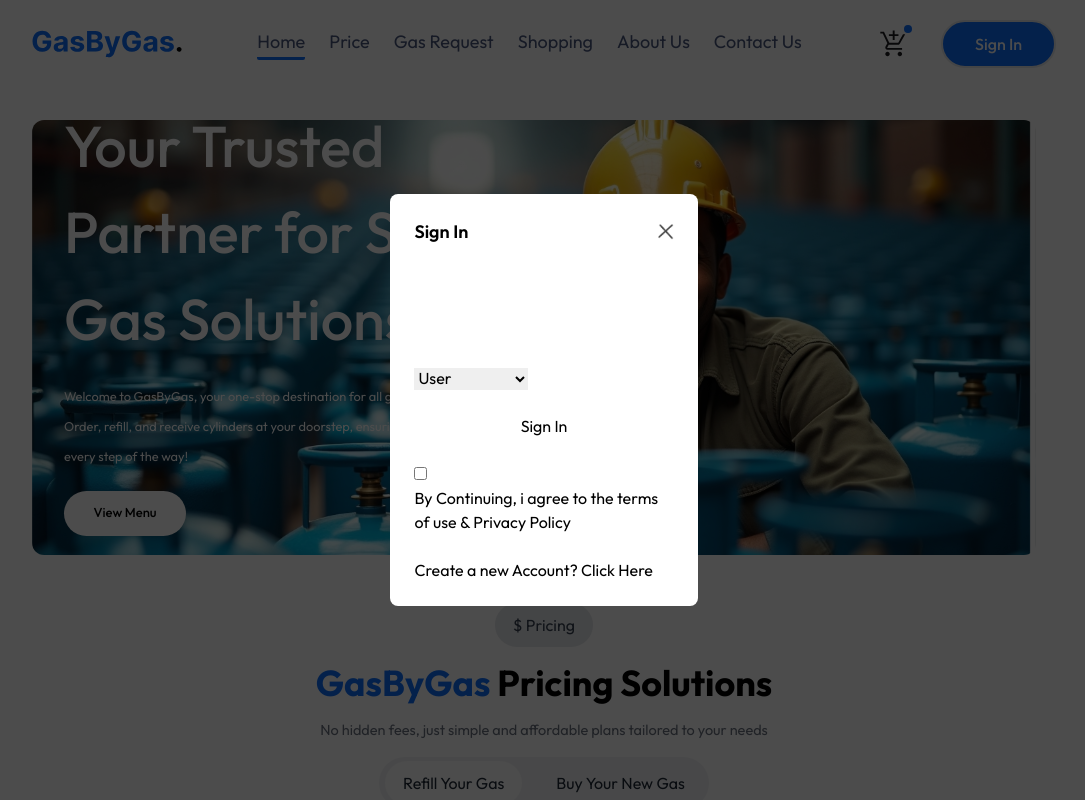
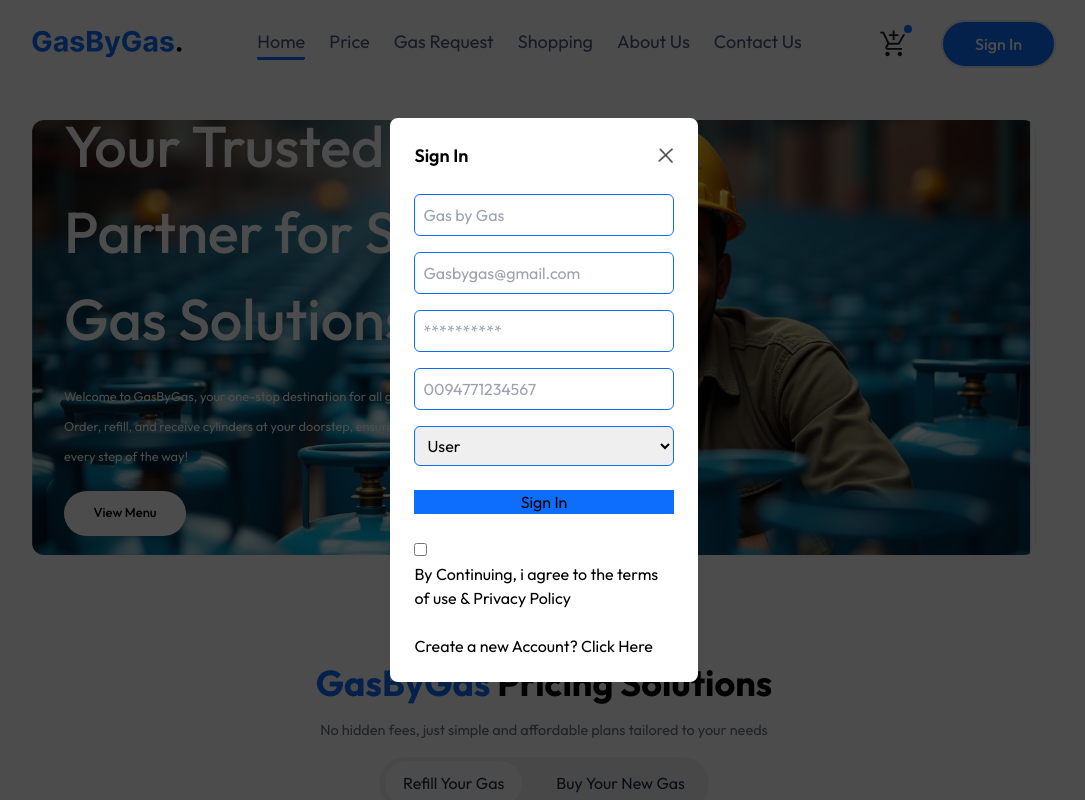
Before and after one commit to gasbygasplc/Supply-Chain-Management-for-Gas-By-Bas-PLC, a React (Vite) app in the folder frontend/: page / in a window 1280 px wide. Shown: the top 800 px of the page, without its empty margins (96-1181 px from the left). Built offline with nearby package versions, Linux system fonts and the light colour scheme; no server answers.

Commit message:
Enhance LoginPopUp component with improved input field styling and layout adjustments

```diff
--- a/frontend/src/Components/LoginPopUp.jsx
+++ b/frontend/src/Components/LoginPopUp.jsx
@@ -19,13 +19,13 @@ const LoginPopUp = () => {
 
             </div>
 
-            <div>
+            <div className='flex flex-col gap-4'>
 
-                <input type="text" />
-                <input type="email" />
-                <input type="password" />
-                <input type="text" />
-                <select defaultValue={'User'}>
+                <input type="text" placeholder='Gas by Gas' className='outline-none  border border-primary p-2 rounded-md'/>
+                <input type="email" placeholder='Gasbygas@gmail.com' className='outline-none  border border-primary p-2 rounded-md'/>
+                <input type="password" placeholder='**********' className='outline-none  border border-primary p-2 rounded-md'/>
+                <input type="text" placeholder='0094771234567' className='outline-none  border border-primary p-2 rounded-md'/>
+                <select defaultValue={'User'} className='outline-none  border border-primary p-2 rounded-md'>
 
                     <option value="User">User</option>
                     <option value="Organization">Organization</option>
@@ -34,7 +34,7 @@ const LoginPopUp = () => {
 
             </div>
 
-            <button>Sign In</button>
+            <button className='bg-primary'>Sign In</button>
 
             <div>
 
```
